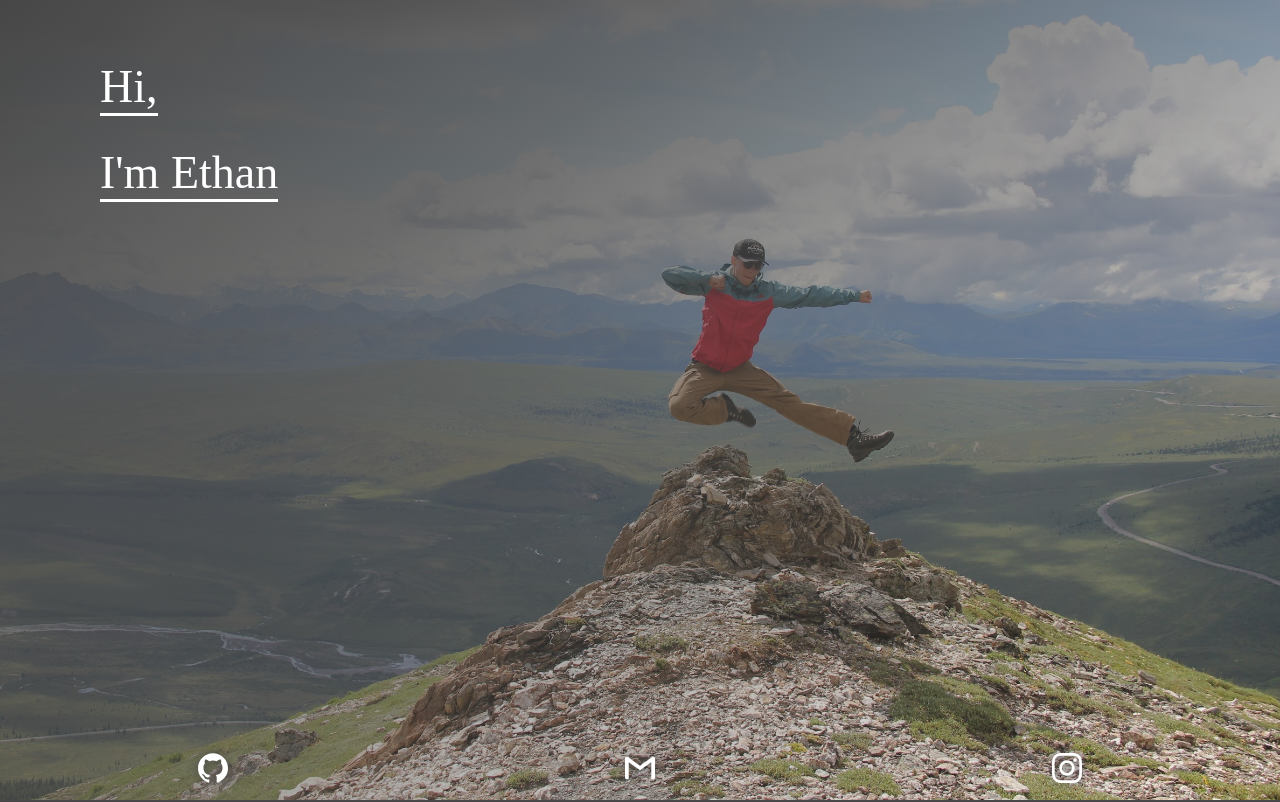
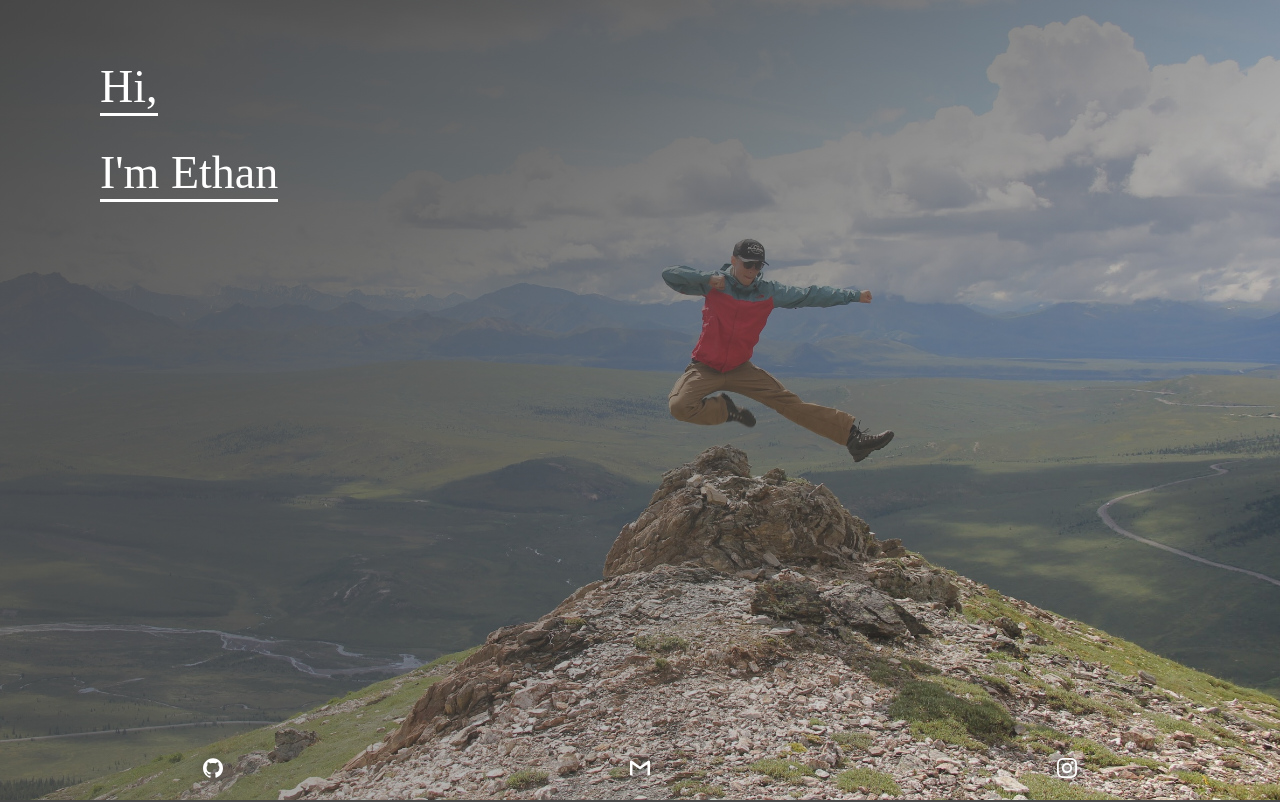
Before and after one commit to EthanGould/2019, a plain HTML site: page index.html in a window 1280 px wide. Shown: the top 802 px of the page. Drawn offline with Linux system fonts and the light colour scheme.

Commit message:
fixed image path

```diff
--- a/styles/section.scss
+++ b/styles/section.scss
@@ -7,7 +7,7 @@
 	background: $black;
 
 	&--fade {
-		background-image: url("../images/ethan-jump.jpg");
+		background-image: url("../images/ethan-jump.JPG");
 		background-size: cover;
 		background-repeat: no-repeat;
 		background-position: top right 30%;
@@ -77,7 +77,7 @@
 	}
 
 	&__footer-icon {
-		width: 20%;
+		width: 30px;
 		fill: white;
 		filter: drop-shadow(0 0 5px $black);
 	}
@@ -112,7 +112,7 @@
 		}
 
 		&__footer-icon {
-			width: 30px;
+			width: 20px;
 		}
 	}
 }
```
Also changed, not shown: styles/main.css, 1 other file.
